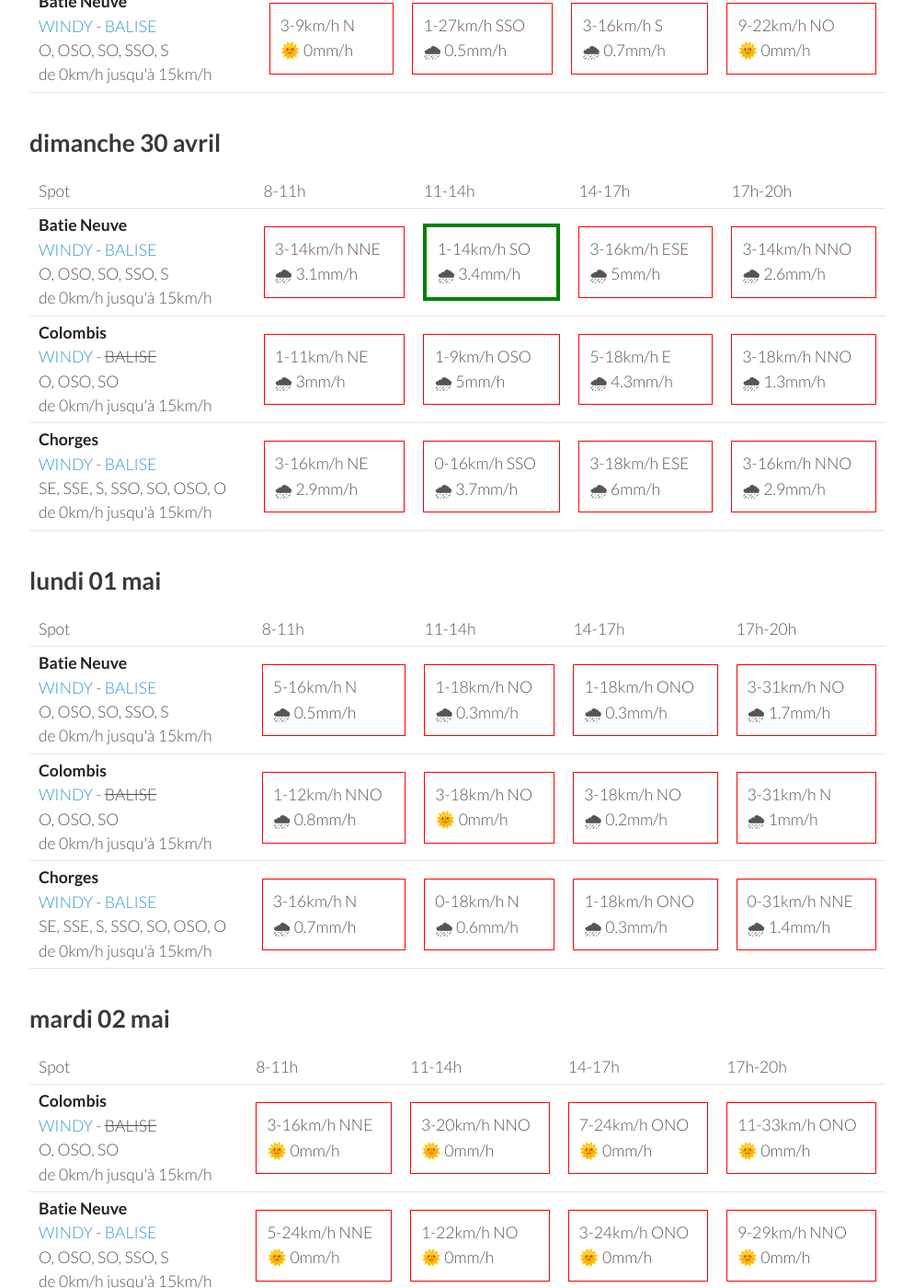
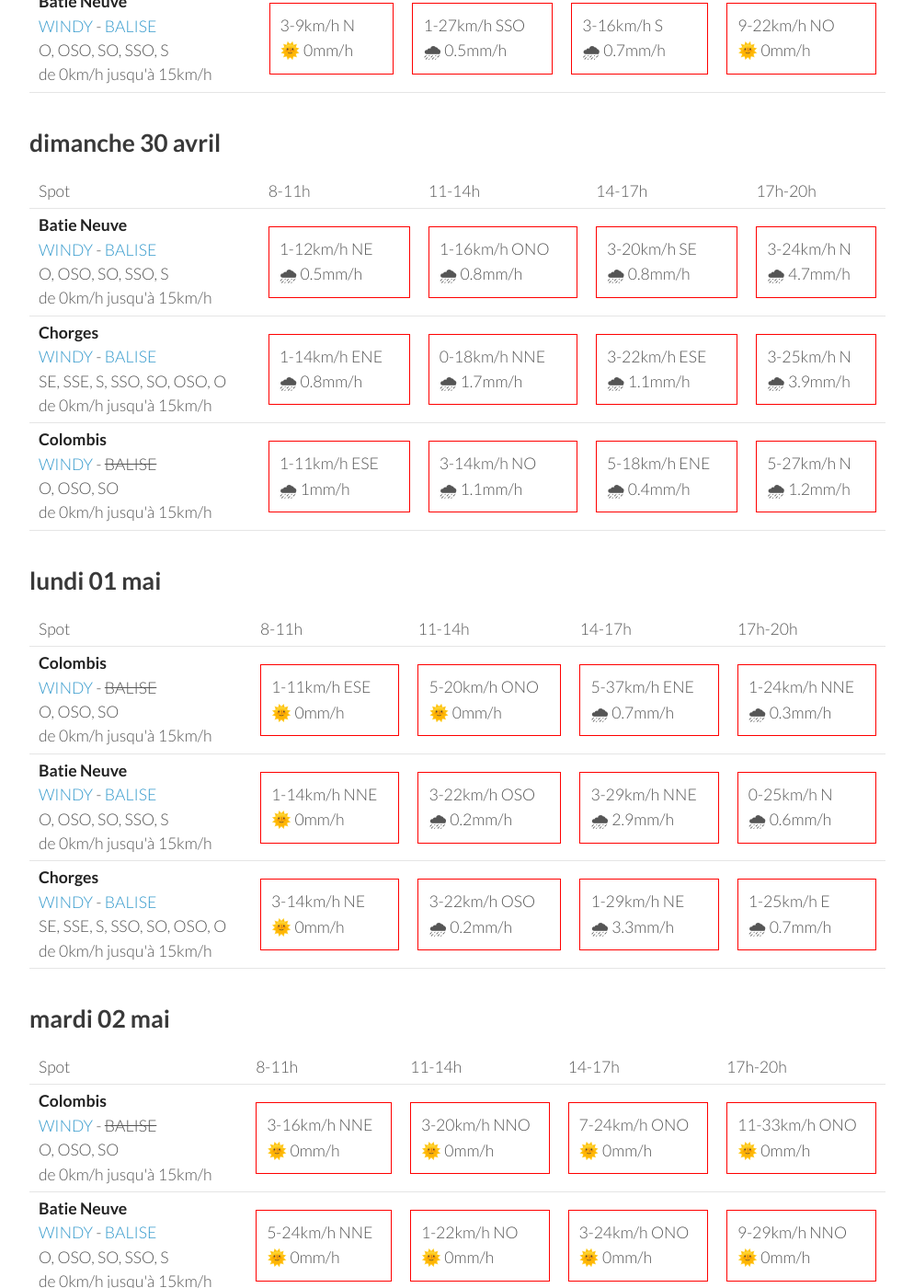
Before and after one commit to parapente-dans-le-nord/parapente-dans-le-nord.github.io, a Jekyll site: the page built from serre_poncon.markdown, in a window 1280 px wide and 1400 px high, scrolled down 1092 px. Shown: the whole window at 92% size, without its empty margins (26-1020 px from the left). Built offline with Jekyll 4.4.1, drawn with Linux system fonts in a browser that asks for light colours; some of the changed text lies outside the part shown.

Commit message:
update index.markdown

```diff
--- a/serre_poncon.markdown
+++ b/serre_poncon.markdown
@@ -113,30 +113,30 @@ page mise à jour le vendredi 28 avril 13:31
 <tr>
         <td><strong>Batie Neuve</strong><br><a href="https://windy.com/44.584/6.236?44.559,6.262,10,m:eTtagly">WINDY</a> - <span class=""><a href="https://www.openwindmap.org/PP554">BALISE</a> </span><br> <span class="vent-favorable">O, OSO, SO, SSO, S</span><br><span class="force-vent">de 0km/h jusqu'à 15km/h</span> </td>
 
-            <td><div class="not-flyable"><p>3-14km/h NNE</p><p>🌧 3.1mm/h</p></div></td>
-            <td><div class="flyable"><p>1-14km/h SO</p><p>🌧 3.4mm/h</p></div></td>
-            <td><div class="not-flyable"><p>3-16km/h ESE</p><p>🌧 5mm/h</p></div></td>
-            <td><div class="not-flyable"><p>3-14km/h NNO</p><p>🌧 2.6mm/h</p></div></td>
+            <td><div class="not-flyable"><p>1-12km/h NE</p><p>🌧 0.5mm/h</p></div></td>
+            <td><div class="not-flyable"><p>1-16km/h ONO</p><p>🌧 0.8mm/h</p></div></td>
+            <td><div class="not-flyable"><p>3-20km/h SE</p><p>🌧 0.8mm/h</p></div></td>
+            <td><div class="not-flyable"><p>3-24km/h N</p><p>🌧 4.7mm/h</p></div></td>
+
+
+    </tr>
+<tr>
+        <td><strong>Chorges</strong><br><a href="https://windy.com/44.578/6.280?44.559,6.262,10">WINDY</a> - <span class=""><a href="https://www.openwindmap.org/PP554">BALISE</a> </span><br> <span class="vent-favorable">SE, SSE, S, SSO, SO, OSO, O</span><br><span class="force-vent">de 0km/h jusqu'à 15km/h</span> </td>
+
+            <td><div class="not-flyable"><p>1-14km/h ENE</p><p>🌧 0.8mm/h</p></div></td>
+            <td><div class="not-flyable"><p>0-18km/h NNE</p><p>🌧 1.7mm/h</p></div></td>
+            <td><div class="not-flyable"><p>3-22km/h ESE</p><p>🌧 1.1mm/h</p></div></td>
+            <td><div class="not-flyable"><p>3-25km/h N</p><p>🌧 3.9mm/h</p></div></td>
 
 
     </tr>
 <tr>
         <td><strong>Colombis</strong><br><a href="https://windy.com/44.494/6.216?44.559,6.262,10">WINDY</a> - <span class="no-balise"> BALISE </span><br> <span class="vent-favorable">O, OSO, SO</span><br><span class="force-vent">de 0km/h jusqu'à 15km/h</span> </td>
 
-            <td><div class="not-flyable"><p>1-11km/h NE</p><p>🌧 3mm/h</p></div></td>
-            <td><div class="not-flyable"><p>1-9km/h OSO</p><p>🌧 5mm/h</p></div></td>
-            <td><div class="not-flyable"><p>5-18km/h E</p><p>🌧 4.3mm/h</p></div></td>
-            <td><div class="not-flyable"><p>3-18km/h NNO</p><p>🌧 1.3mm/h</p></div></td>
-
-
-    </tr>
-<tr>
-        <td><strong>Chorges</strong><br><a href="https://windy.com/44.578/6.280?44.559,6.262,10">WINDY</a> - <span class=""><a href="https://www.openwindmap.org/PP554">BALISE</a> </span><br> <span class="vent-favorable">SE, SSE, S, SSO, SO, OSO, O</span><br><span class="force-vent">de 0km/h jusqu'à 15km/h</span> </td>
-
-            <td><div class="not-flyable"><p>3-16km/h NE</p><p>🌧 2.9mm/h</p></div></td>
-            <td><div class="not-flyable"><p>0-16km/h SSO</p><p>🌧 3.7mm/h</p></div></td>
-            <td><div class="not-flyable"><p>3-18km/h ESE</p><p>🌧 6mm/h</p></div></td>
-            <td><div class="not-flyable"><p>3-16km/h NNO</p><p>🌧 2.9mm/h</p></div></td>
+            <td><div class="not-flyable"><p>1-11km/h ESE</p><p>🌧 1mm/h</p></div></td>
+            <td><div class="not-flyable"><p>3-14km/h NO</p><p>🌧 1.1mm/h</p></div></td>
+            <td><div class="not-flyable"><p>5-18km/h ENE</p><p>🌧 0.4mm/h</p></div></td>
+            <td><div class="not-flyable"><p>5-27km/h N</p><p>🌧 1.2mm/h</p></div></td>
 
 
     </tr>
@@ -157,32 +157,32 @@ page mise à jour le vendredi 28 avril 13:31
       <td>17h-20h</td>
     </tr>
 <tr>
-        <td><strong>Batie Neuve</strong><br><a href="https://windy.com/44.584/6.236?44.559,6.262,10,m:eTtagly">WINDY</a> - <span class=""><a href="https://www.openwindmap.org/PP554">BALISE</a> </span><br> <span class="vent-favorable">O, OSO, SO, SSO, S</span><br><span class="force-vent">de 0km/h jusqu'à 15km/h</span> </td>
+        <td><strong>Colombis</strong><br><a href="https://windy.com/44.494/6.216?44.559,6.262,10">WINDY</a> - <span class="no-balise"> BALISE </span><br> <span class="vent-favorable">O, OSO, SO</span><br><span class="force-vent">de 0km/h jusqu'à 15km/h</span> </td>
 
-            <td><div class="not-flyable"><p>5-16km/h N</p><p>🌧 0.5mm/h</p></div></td>
-            <td><div class="not-flyable"><p>1-18km/h NO</p><p>🌧 0.3mm/h</p></div></td>
-            <td><div class="not-flyable"><p>1-18km/h ONO</p><p>🌧 0.3mm/h</p></div></td>
-            <td><div class="not-flyable"><p>3-31km/h NO</p><p>🌧 1.7mm/h</p></div></td>
+            <td><div class="not-flyable"><p>1-11km/h ESE</p><p>🌞 0mm/h</p></div></td>
+            <td><div class="not-flyable"><p>5-20km/h ONO</p><p>🌞 0mm/h</p></div></td>
+            <td><div class="not-flyable"><p>5-37km/h ENE</p><p>🌧 0.7mm/h</p></div></td>
+            <td><div class="not-flyable"><p>1-24km/h NNE</p><p>🌧 0.3mm/h</p></div></td>
 
 
     </tr>
 <tr>
-        <td><strong>Colombis</strong><br><a href="https://windy.com/44.494/6.216?44.559,6.262,10">WINDY</a> - <span class="no-balise"> BALISE </span><br> <span class="vent-favorable">O, OSO, SO</span><br><span class="force-vent">de 0km/h jusqu'à 15km/h</span> </td>
+        <td><strong>Batie Neuve</strong><br><a href="https://windy.com/44.584/6.236?44.559,6.262,10,m:eTtagly">WINDY</a> - <span class=""><a href="https://www.openwindmap.org/PP554">BALISE</a> </span><br> <span class="vent-favorable">O, OSO, SO, SSO, S</span><br><span class="force-vent">de 0km/h jusqu'à 15km/h</span> </td>
 
-            <td><div class="not-flyable"><p>1-12km/h NNO</p><p>🌧 0.8mm/h</p></div></td>
-            <td><div class="not-flyable"><p>3-18km/h NO</p><p>🌞 0mm/h</p></div></td>
-            <td><div class="not-flyable"><p>3-18km/h NO</p><p>🌧 0.2mm/h</p></div></td>
-            <td><div class="not-flyable"><p>3-31km/h N</p><p>🌧 1mm/h</p></div></td>
+            <td><div class="not-flyable"><p>1-14km/h NNE</p><p>🌞 0mm/h</p></div></td>
+            <td><div class="not-flyable"><p>3-22km/h OSO</p><p>🌧 0.2mm/h</p></div></td>
+            <td><div class="not-flyable"><p>3-29km/h NNE</p><p>🌧 2.9mm/h</p></div></td>
+            <td><div class="not-flyable"><p>0-25km/h N</p><p>🌧 0.6mm/h</p></div></td>
 
 
     </tr>
 <tr>
         <td><strong>Chorges</strong><br><a href="https://windy.com/44.578/6.280?44.559,6.262,10">WINDY</a> - <span class=""><a href="https://www.openwindmap.org/PP554">BALISE</a> </span><br> <span class="vent-favorable">SE, SSE, S, SSO, SO, OSO, O</span><br><span class="force-vent">de 0km/h jusqu'à 15km/h</span> </td>
 
-            <td><div class="not-flyable"><p>3-16km/h N</p><p>🌧 0.7mm/h</p></div></td>
-            <td><div class="not-flyable"><p>0-18km/h N</p><p>🌧 0.6mm/h</p></div></td>
-            <td><div class="not-flyable"><p>1-18km/h ONO</p><p>🌧 0.3mm/h</p></div></td>
-            <td><div class="not-flyable"><p>0-31km/h NNE</p><p>🌧 1.4mm/h</p></div></td>
+            <td><div class="not-flyable"><p>3-14km/h NE</p><p>🌞 0mm/h</p></div></td>
+            <td><div class="not-flyable"><p>3-22km/h OSO</p><p>🌧 0.2mm/h</p></div></td>
+            <td><div class="not-flyable"><p>1-29km/h NE</p><p>🌧 3.3mm/h</p></div></td>
+            <td><div class="not-flyable"><p>1-25km/h E</p><p>🌧 0.7mm/h</p></div></td>
 
 
     </tr>
```
Also changed, not shown: other parts of serre_poncon.markdown (+1 -1 lines).
